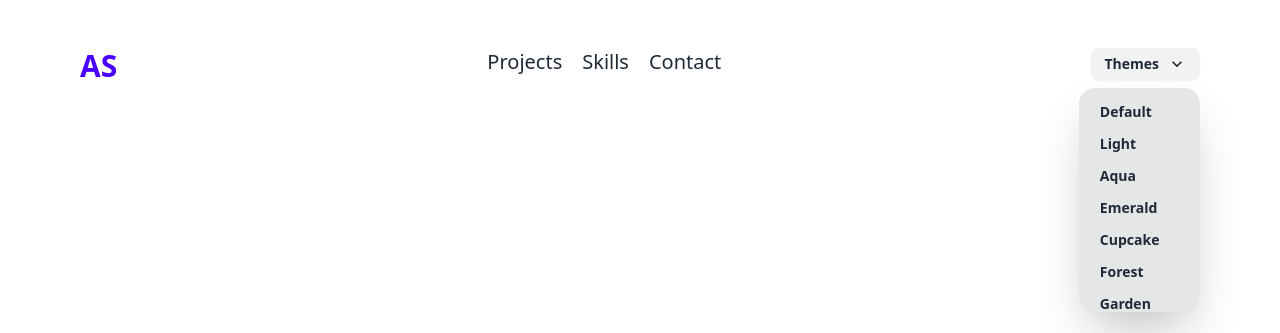
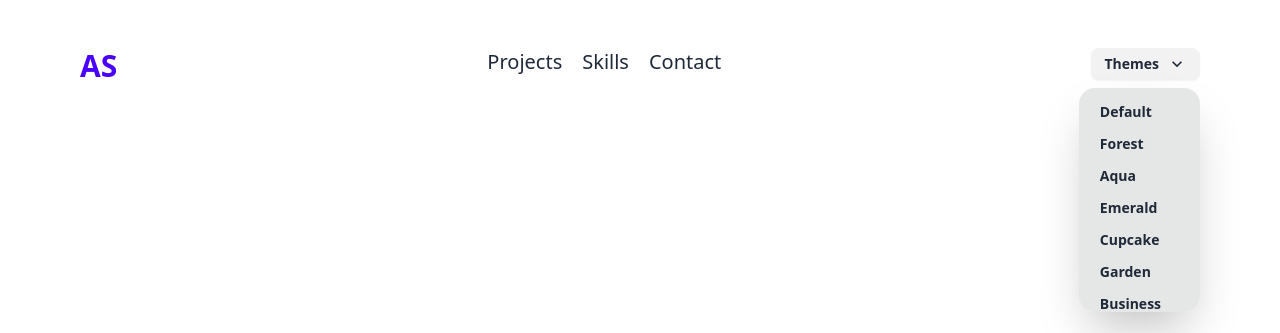
Before and after one commit to sankitdev/portfolio, a React (Vite) app: page / in a window 1280 px wide. Both pictures are taken after a click on the button "Themes". Shown: the top 333 px of the page. Built offline with nearby package versions, Linux system fonts and the light colour scheme.

Commit message:
Update the themes

```diff
--- a/src/components/ThemeToggle.jsx
+++ b/src/components/ThemeToggle.jsx
@@ -30,8 +30,8 @@ const ThemeToggle = () => {
             type="radio"
             name="theme-dropdown"
             className="theme-controller btn btn-sm btn-block btn-ghost justify-start"
-            aria-label="Light"
-            value="light"
+            aria-label="Forest"
+            value="forest"
           />
         </li>
         <li>
@@ -59,15 +59,6 @@ const ThemeToggle = () => {
             className="theme-controller btn btn-sm btn-block btn-ghost justify-start"
             aria-label="Cupcake"
             value="cupcake"
-          />
-        </li>
-        <li>
-          <input
-            type="radio"
-            name="theme-dropdown"
-            className="theme-controller btn btn-sm btn-block btn-ghost justify-start"
-            aria-label="Forest"
-            value="forest"
           />
         </li>
         <li>
```
